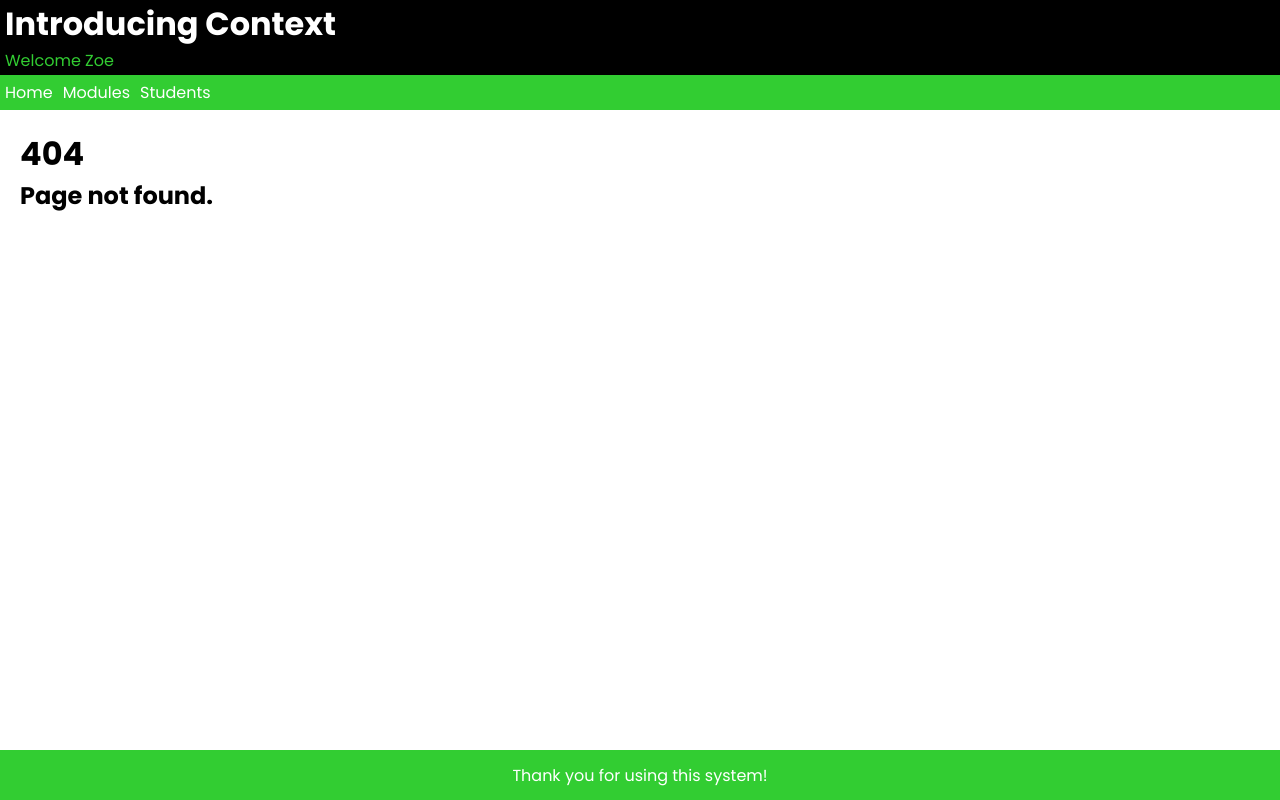
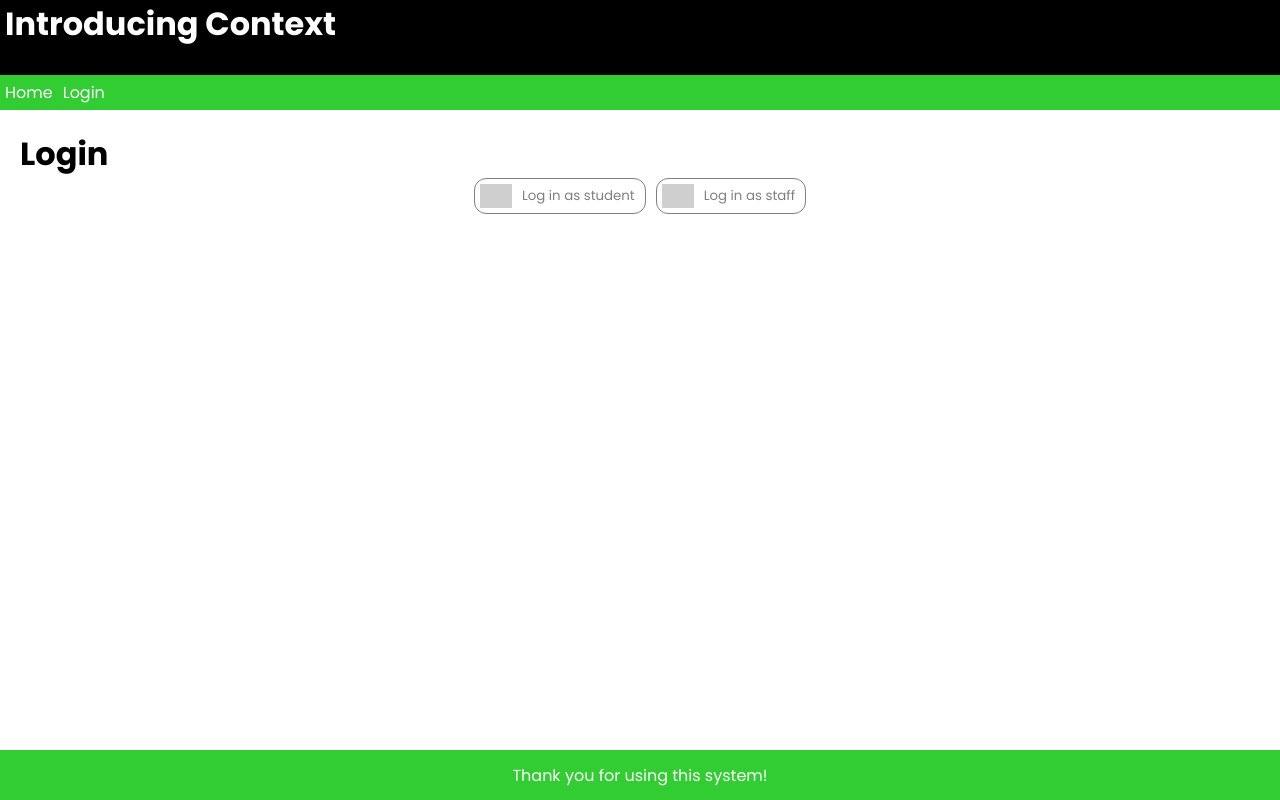
Before and after one commit to chiyure/ReactJS-01-Hello-World, a React (Vite) app: page /login in a window 1280 px wide. Before the commit this address had no page. Built offline with nearby package versions, Linux system fonts and the light colour scheme; grey boxes are pictures that could not be loaded.

Commit message:
Frontend Development 22 - Building a faux login page

```diff
--- a/src/App.jsx
+++ b/src/App.jsx
@@ -5,6 +5,7 @@ import Layout from "./components/layout/Layout.jsx";
 import Home from "./components/views/Home.jsx";
 import Modules from "./components/views/Modules.jsx";
 import Students from "./components/views/Students.jsx";
+import Login from "./components/views/Login.jsx";
 import PageNotFound from "./components/views/404.jsx";
 
 function App() {
@@ -20,6 +21,7 @@ function App() {
             <Route path="/" element={<Home />} />
             <Route path="/modules" element={<Modules />} />
             <Route path="/students" element={<Students />} />
+            <Route path="/login" element={<Login />} />
             <Route path="/*" element={<PageNotFound />} />
           </Routes>
         </Layout>
--- a/src/components/auth/authContext.jsx
+++ b/src/components/auth/authContext.jsx
@@ -4,14 +4,9 @@ const AuthContext = createContext(null);
 
 export const AuthProvider = ({ children }) => {
   // Initialisation
-  const initialUser = {
-    UserID: 369,
-    UserFirstname: "Zoe",
-    UserUsertypeID: 2,
-  };
 
   // State
-  const [loggedInUser, setLoggedInUser] = useState(initialUser);
+  const [loggedInUser, setLoggedInUser] = useState(null);
 
   // Handlers
   const login = (user) => setLoggedInUser(user);
@@ -19,9 +14,7 @@ export const AuthProvider = ({ children }) => {
 
   // View
   return (
-    <AuthContext value={{ loggedInUser: loggedInUser, login, logout }}>
-      {children}
-    </AuthContext>
+    <AuthContext value={{ loggedInUser: loggedInUser, login, logout }}>{children}</AuthContext>
   );
 };
 
--- a/src/components/layout/Navbar.jsx
+++ b/src/components/layout/Navbar.jsx
@@ -1,13 +1,21 @@
+import { useAuth } from "../auth/authContext.jsx";
 import { NavLink } from "react-router-dom";
 import "./Navbar.scss";
 
 function Navbar() {
+  // Initialisation
+  const { loggedInUser, logout } = useAuth();
+  // State
+  // Handlers
+  // View
   return (
     <nav>
       <div className="navItem">
         <NavLink to="/">Home</NavLink>
       </div>
 
+      {loggedInUser && (
+        <>
           <div className="navItem">
             <NavLink to="/modules">Modules</NavLink>
           </div>
@@ -15,6 +23,20 @@ function Navbar() {
           <div className="navItem">
             <NavLink to="/students">Students</NavLink>
           </div>
+        </>
+      )}
+
+      {!loggedInUser ? (
+        <div className="navItem">
+          <NavLink to="/login">Login</NavLink>
+        </div>
+      ) : (
+        <div className="navItem">
+          <NavLink to="/" onClick={logout}>
+            Logout
+          </NavLink>
+        </div>
+      )}
     </nav>
   );
 }
--- /dev/null
+++ b/src/components/views/Login.jsx
@@ -0,0 +1,34 @@
+import { useNavigate } from "react-router-dom";
+import { useAuth } from "../auth/authContext.jsx";
+import Action from "../UI/Actions.jsx";
+import "./Login.scss";
+
+const staff = { UserID: 820, UserFirstname: "Zoe", UserUsertypeID: 1 };
+
+const student = { UserID: 369, UserFirstname: "Nathan", UserUsertype: 2 };
+
+const Login = () => {
+  // Initialisation
+  const { login } = useAuth();
+  const navigate = useNavigate();
+
+  // State
+  // Handlers
+  const handleLogin = (user) => {
+    login(user);
+    navigate("/");
+  };
+
+  // View
+  return (
+    <>
+      <h1>Login</h1>
+      <Action.Tray>
+        <Action.Add showText buttonText="Log in as student" onClick={() => handleLogin(student)} />
+        <Action.Add showText buttonText="Log in as staff" onClick={() => handleLogin(staff)} />
+      </Action.Tray>
+    </>
+  );
+};
+
+export default Login;
--- a/src/components/views/Modules.jsx
+++ b/src/components/views/Modules.jsx
@@ -1,3 +1,4 @@
+import { useAuth } from "../auth/authContext.jsx";
 import useLoad from "../api/useLoad.js";
 import apiURL from "../api/apiURL.js";
 import API from "../api/API.js";
@@ -10,17 +11,21 @@ import { CardContainer } from "../UI/Card.jsx";
 import ModuleCard from "../Entity/Module/ModuleCard.jsx";
 
 const Modules = () => {
-  // INITIALISATION
-  const modulesEndpoint = `${apiURL}/modules`;
+  // Initialisation
+  const { loggedInUser } = useAuth();
+  const modulesEndpoint =
+    loggedInUser.UserUsertypeID === 1
+      ? `${apiURL}/modules/leader/${loggedInUser.UserID}`
+      : `${apiURL}/modules/users/${loggedInUser.UserID}`;
   const postModulesEndpoint = `${apiURL}/modules`;
 
-  // STATE
+  // State
   const [modules, loadingMessage] = useLoad(modulesEndpoint);
   const [isFormOpen, openForm, closeForm] = useModal(false);
   const [isAlertOpen, alertMessage, openAlert, closeAlert] = useAlert();
   const [isErrorOpen, errorMessage, openError, closeError] = useAlert();
 
-  // HANDLERS
+  // Handlers
   const handleSubmit = async (module) => {
     const result = await API.post(postModulesEndpoint, module);
     if (result.isSuccess) {
@@ -30,7 +35,7 @@ const Modules = () => {
     } else openError(`Submission unsuccessful: ${result.message}`);
   };
 
-  // VIEW
+  // View
   return (
     //wrap in fragment
     <>
```
Also changed, not shown: src/components/views/Login.scss (added). Lines whose indentation alone changed are shown as unchanged.
